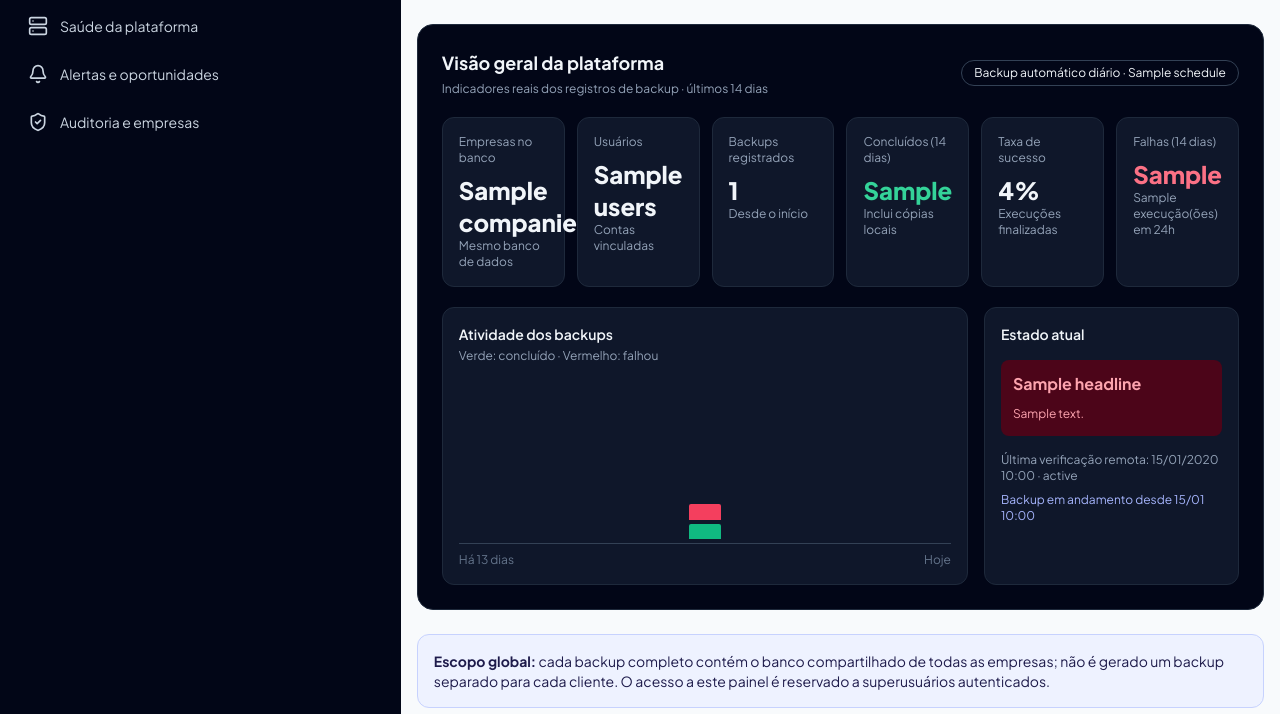
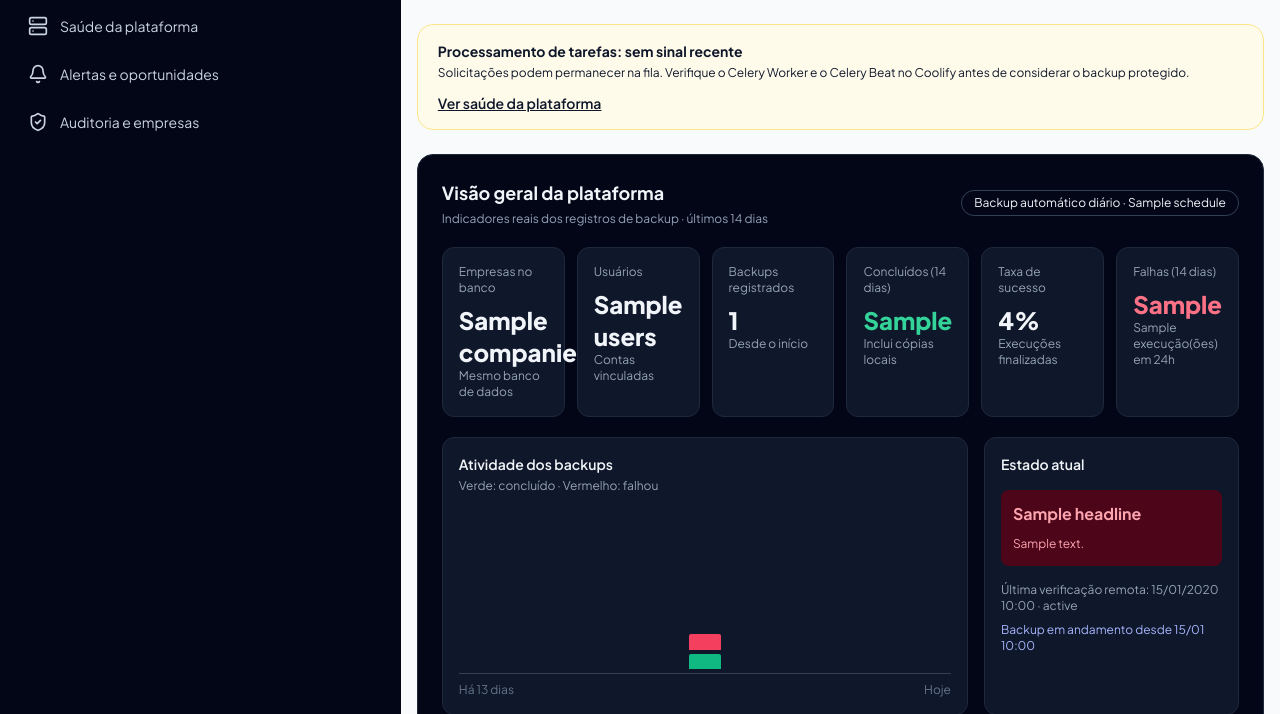
Before and after one commit to Brunohvg/StockPro, a Django app: template templates/tenants/admin_backups.html in a window 1280 px wide. Shown: the part 308-1022 px from the top of the page. Run offline with Django 5.2, Linux system fonts and the light colour scheme; the template is opened without the code that fills it: most values are stand-ins (such as "Sample title", 1, 10 or a date in 2020).

Commit message:
ui: visible worker and scheduler diagnostics for backup operations

```diff
--- a/templates/tenants/admin_backups.html
+++ b/templates/tenants/admin_backups.html
@@ -22,6 +22,11 @@
 
   {% include 'tenants/platform/_nav.html' with tab='backups' %}
 
+  <div class="rounded-2xl border px-5 py-4 flex flex-wrap gap-3 justify-between items-center {% if worker_health.ok %}bg-emerald-50 border-emerald-200 text-emerald-900{% else %}bg-amber-50 border-amber-200 text-amber-950{% endif %}">
+    <div><p class="font-bold text-sm">Processamento de tarefas: {% if worker_health.ok %}sinal recente detectado{% else %}sem sinal recente{% endif %}</p>
+    <p class="text-xs mt-1">{% if worker_health.ok %}Último heartbeat: {{ worker_health.last|date:"d/m/Y H:i:s" }}. Isso indica atividade da rotina de monitoramento, mas não comprova a execução do backup.{% else %}Solicitações podem permanecer na fila. Verifique o Celery Worker e o Celery Beat no Coolify antes de considerar o backup protegido.{% endif %}</p></div>
+    <a href="{% url 'tenants:admin_panel' %}#saude" class="text-sm font-semibold underline">Ver saúde da plataforma</a>
+  </div>
   <section class="rounded-2xl border border-slate-800 bg-slate-950 text-slate-100 p-5 md:p-6 space-y-5">
     <div class="flex flex-wrap items-center justify-between gap-2">
       <div><h2 class="text-lg font-bold">Visão geral da plataforma</h2><p class="text-xs text-slate-400 mt-1">Indicadores reais dos registros de backup · últimos 14 dias</p></div>
```
